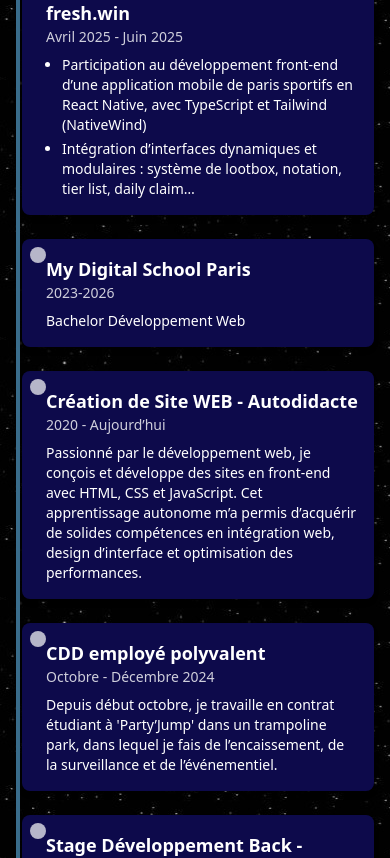
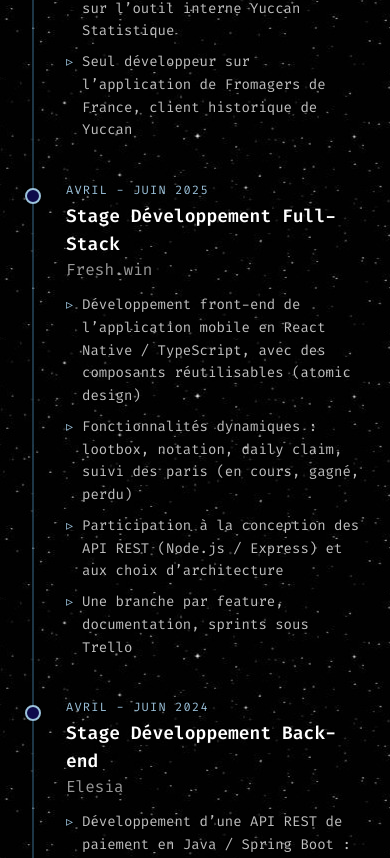
Before and after one commit to Tidragon-coder/portfolio-v2, a React (Create React App) app: page / in a window 390 px wide. Shown: the part 6420-7278 px from the top of the page. Built offline with nearby package versions, Linux system fonts and the light colour scheme.

Commit message:
2.1.6 : Refonte du parcours (expérience et formation)

```diff
--- a/src/components/molecules/experienceSection.tsx
+++ b/src/components/molecules/experienceSection.tsx
@@ -1,72 +1,77 @@
 import TimelineItem from '../molecules/timelineItem';
+import SectionTitle from '../atoms/SectionTitle';
 
 const ExperienceSection = () => (
-  <section className="text-offwhite font-sans my-12 px-4">
-    <h2 className="text-4xl text-center mb-10">&lt;Mon expérience/&gt;</h2>
+  <section className="py-20 px-6">
+    <div className="max-w-6xl mx-auto">
+      <SectionTitle title="Parcours" />
 
-    <div className="relative max-w-xl mx-auto pl-8 border-l-4 border-secondary space-y-6">
-
+      <div className="grid lg:grid-cols-5 gap-12">
+        <div className="lg:col-span-3">
+          <h3 className="text-sm uppercase tracking-widest text-white/60 mb-8">Expérience</h3>
+          <ol className="relative border-l-2 border-secondary/50 ml-2 space-y-10">
             <TimelineItem
-        title="Alternance Développeur Web - Yuccan.app - SaaS"
+              current
+              title="Développeur Full-Stack · Alternance"
+              organization="Yuccan"
               date="Septembre 2025 - Aujourd'hui"
-        description="Développement et maintenance d’applications web pour une plateforme SaaS de parrainage et de recommandation client, en environnement professionnel."
+              description="Développement sur une plateforme SaaS de parrainage et de recommandation client, son application mobile et ses outils internes."
               missions={[
-          "Traitement de tickets via GitLab : correction de bugs et développement de nouvelles fonctionnalités",
-          "Développement back-end en Python avec Django (logique métier, API, maintenance)",
-          "Développement front-end en JavaScript, HTML et Svelte",
-          "Analyse et compréhension d’une base de code existante afin d’implémenter des évolutions fiables",
-          "Collaboration avec l’équipe technique et respect des bonnes pratiques de développement",
+                "Prise en charge des tickets de bout en bout (fonctionnalités, correctifs, améliorations) : cadrage en COPIL, développement, tests, revue de code et livraison",
+                "Développement back-end en Python / Django et d’endpoints API pour l’application mobile Yuccan",
+                "Développement front-end en Svelte sur l’outil interne Yuccan Statistique",
+                "Seul développeur sur l’application de Fromagers de France, client historique de Yuccan",
               ]}
             />
 
             <TimelineItem
-        title="Stage Développeur full-stack - fresh.win"
-        date="Avril 2025 - Juin 2025"
+              title="Stage Développement Full-Stack"
+              organization="Fresh.win"
+              date="Avril - Juin 2025"
               missions={[
-            "Participation au développement front-end d’une application mobile de paris sportifs en React Native, avec TypeScript et Tailwind (NativeWind)",
-            "Intégration d’interfaces dynamiques et modulaires : système de lootbox, notation, tier list, daily claim…",
+                "Développement front-end de l’application mobile en React Native / TypeScript, avec des composants réutilisables (atomic design)",
+                "Fonctionnalités dynamiques : lootbox, notation, daily claim, suivi des paris (en cours, gagné, perdu)",
+                "Participation à la conception des API REST (Node.js / Express) et aux choix d’architecture",
+                "Une branche par feature, documentation, sprints sous Trello",
               ]}
             />
 
             <TimelineItem
-        title="My Digital School Paris"
-        date="2023-2026"
-        description='Bachelor Développement Web'
+              title="Stage Développement Back-end"
+              organization="Elesia"
+              date="Avril - Juin 2024"
+              missions={[
+                "Développement d’une API REST de paiement en Java / Spring Boot : endpoint de transactions, DTOs, mapping entités, services et contrôleurs",
+                "Connexion à MySQL, création des tables et gestion des erreurs de connexion",
+              ]}
+            />
+          </ol>
+        </div>
+
+        <div className="lg:col-span-2">
+          <h3 className="text-sm uppercase tracking-widest text-white/60 mb-8">Formation</h3>
+          <ol className="relative border-l-2 border-secondary/50 ml-2 space-y-10">
+            <TimelineItem
+              current
+              title="MBA Développeur Full Stack · Alternance"
+              organization="MyDigital School Paris"
+              date="2026 - 2028"
             />
 
             <TimelineItem
-        title="Création de Site WEB - Autodidacte"
-        date="2020 - Aujourd’hui"
-        description="Passionné par le développement web, je conçois et développe des sites en front-end avec HTML, CSS et JavaScript. Cet apprentissage autonome m’a permis d’acquérir de solides compétences en intégration web, design d’interface et optimisation des performances."
+              title="Bachelor Développement Web"
+              organization="MyDigital School Paris"
+              date="2023 - 2026"
             />
 
             <TimelineItem
-        title="CDD employé polyvalent"
-        date="Octobre - Décembre 2024"
-        description="Depuis début octobre, je travaille en contrat étudiant à 'Party’Jump' dans un trampoline park, dans lequel je fais de l’encaissement, de la surveillance et de l’événementiel."
+              title="Bac STI2D, option SIN"
+              organization="Lycée de la Mare Carrée"
+              date="2021 - 2023"
             />
-
-      <TimelineItem
-        title="Stage Développement Back - Elenox"
-        date="Avril - Juin 2024"
-        missions={[
-          "Développement d’une API de paiement",
-          "Création d’un endpoint POST /paiement/{id}/cb pour gérer les transactions.",
-          "Implémentation des DTOs et mapping entre entités, services et contrôleurs.",
-          "Connexion à une base de données MySQL",
-          "Configuration de spring.datasource.url et gestion des erreurs de connexion.",
-          "Création et gestion des tables avec SQL.",
-          "Mise en place d’un service de paiement",
-          "Développement de PaiementService pour récupérer et traiter les paiements.",
-          "Utilisation de @PathVariable pour extraire les paramètres d’URL."
-        ]}
-      />
-
-      <TimelineItem
-        title="Lycée de la Mare Carré"
-        date='2021 - 2023'
-        description="Baccalauréat STI2D option S.I.N (Systèmes d'Information Numérique)"
-      />
+          </ol>
+        </div>
+      </div>
     </div>
   </section>
 );
--- a/src/components/molecules/timelineItem.tsx
+++ b/src/components/molecules/timelineItem.tsx
@@ -3,29 +3,39 @@
 
 type TimelineItemProps = {
   title: string;
+  organization?: string;
   date?: string;
   description?: string;
   missions?: string[];
+  current?: boolean;
 };
 
-const TimelineItem = ({ title, date, description, missions }: TimelineItemProps) => {
-  const itemRef = useScrollAppear();
+const TimelineItem = ({ title, organization, date, description, missions, current }: TimelineItemProps) => {
+  const itemRef = useScrollAppear<HTMLLIElement>();
 
   return (
-    <div ref={itemRef} className="relative bg-primary p-4 rounded-lg shadow-md ml-[-30px] appear">
-    <div className="absolute w-4 h-4 bg-white opacity-70 rounded-full top-2 left-2 z-10" />
+    <li ref={itemRef} className="relative pl-8 appear">
+      {/* Pastille posée sur la ligne de la timeline */}
+      <span
+        className={`absolute -left-[9px] top-1.5 h-4 w-4 rounded-full border-2 border-highlight ${
+          current ? 'bg-highlight shadow-[0_0_12px_rgba(156,195,220,0.8)]' : 'bg-primary'
+        }`}
+      />
 
-    <h3 className="text-lg font-semibold ml-2">{title}</h3>
-    {date && <p className="text-sm opacity-80 ml-2">{date}</p>}
-    {description && <p className="text-sm mt-2 ml-2">{description}</p>}
-    {missions && (
-      <ul className="list-disc ml-6 mt-2 space-y-1">
-        {missions.map((item, i) => (
-          <li key={i} className="text-sm">{item}</li>
-        ))}
-      </ul>
-    )}
-    </div>
+      {date && <p className="text-xs uppercase tracking-widest text-highlight">{date}</p>}
+      <h3 className="mt-1 text-lg font-semibold text-white">{title}</h3>
+      {organization && <p className="text-white/60">{organization}</p>}
+      {description && <p className="mt-3 text-sm leading-relaxed text-white/75">{description}</p>}
+      {missions && (
+        <ul className="mt-3 space-y-2">
+          {missions.map((item, i) => (
+            <li key={i} className="relative pl-4 text-sm leading-relaxed text-white/75 before:content-['▹'] before:absolute before:left-0 before:text-highlight">
+              {item}
+            </li>
+          ))}
+        </ul>
+      )}
+    </li>
   );
 };
 
```
Lines whose indentation alone changed are shown as unchanged.
